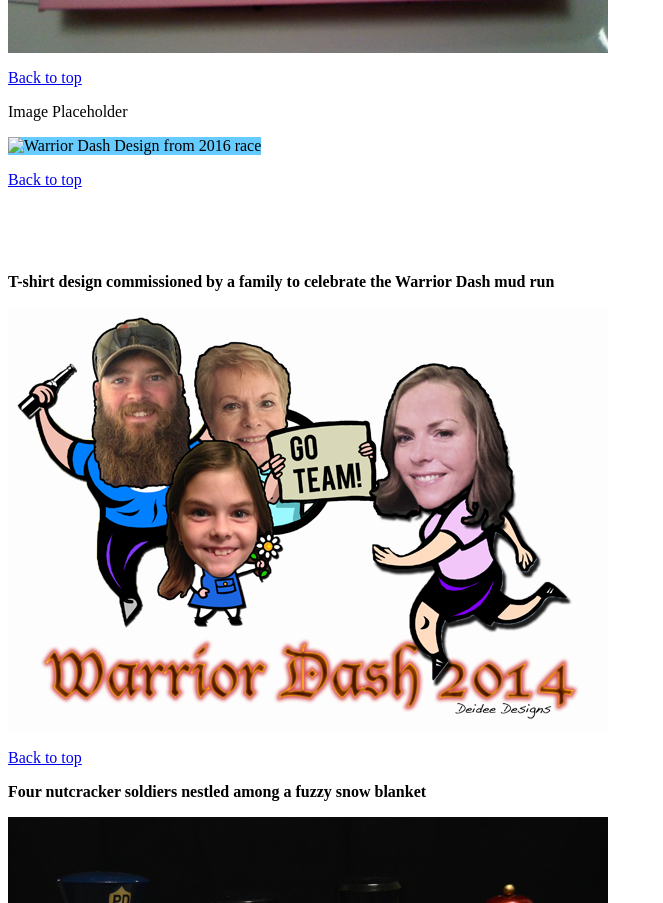
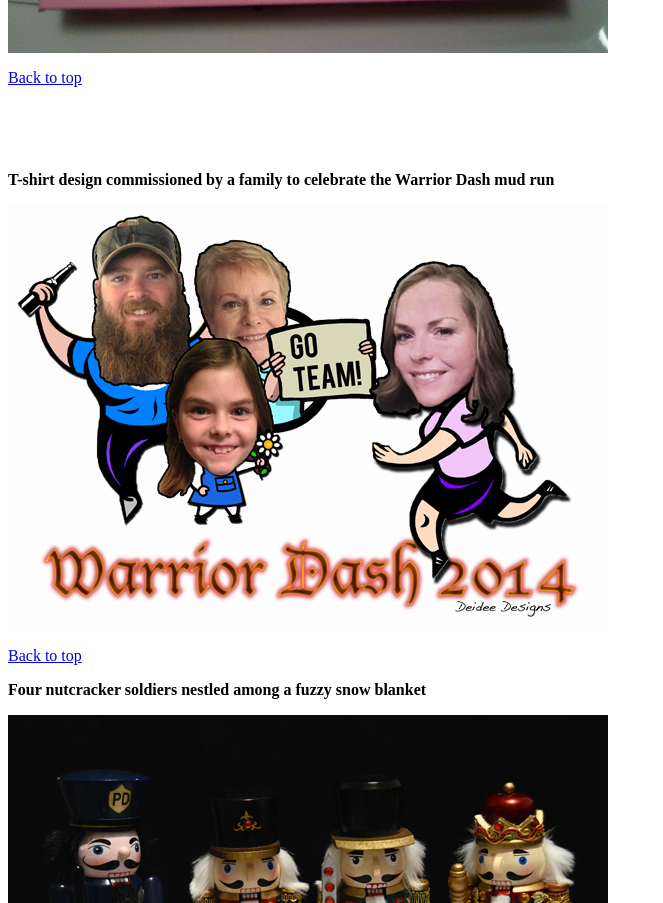
Before and after one commit to abnetzel/itc5642, a plain HTML site: page portfolio/graphics.html in a window 1280 px wide. Shown: the part 1011-1914 px from the top of the page, without its empty margins (0-663 px from the left). Drawn offline with Linux system fonts and the light colour scheme.

Commit message:
Update graphics.html

```diff
--- a/portfolio/graphics.html
+++ b/portfolio/graphics.html
@@ -48,9 +48,6 @@
 <p class="secondaryheading">Rollover Image</p>
 <p class="fontstyle"><a href="#" onmouseout="MM_swapImgRestore()" onmouseover="MM_swapImage('rollover1','','images/narrative-history.jpg',1)"><img src="images/booknook-md.jpg" alt="Book nook sign for a childs library" width="600" height="450" id="rollover1" /></a></p>
 <p class="fontstyle"><a href="#top">Back to top</a></p>
-<p class="fontstyle">Image Placeholder</p>
-<p class="fontstyle"><img src="" alt="Warrior Dash Design from 2016 race" name="WarriorDash" width="350" height="200" id="WarriorDash" style="background-color: #66CCFF" /></p>
-<p class="fontstyle"><a href="#top">Back to top</a></p>
 <p class="fontstyle">&nbsp;</p>
 <p class="fontstyle">&nbsp;</p>
 <p class="Trebuchet"><strong><a name="warrior" id="warrior"></a>T-shirt design commissioned by a family to celebrate the Warrior Dash mud run</strong></p>
```
